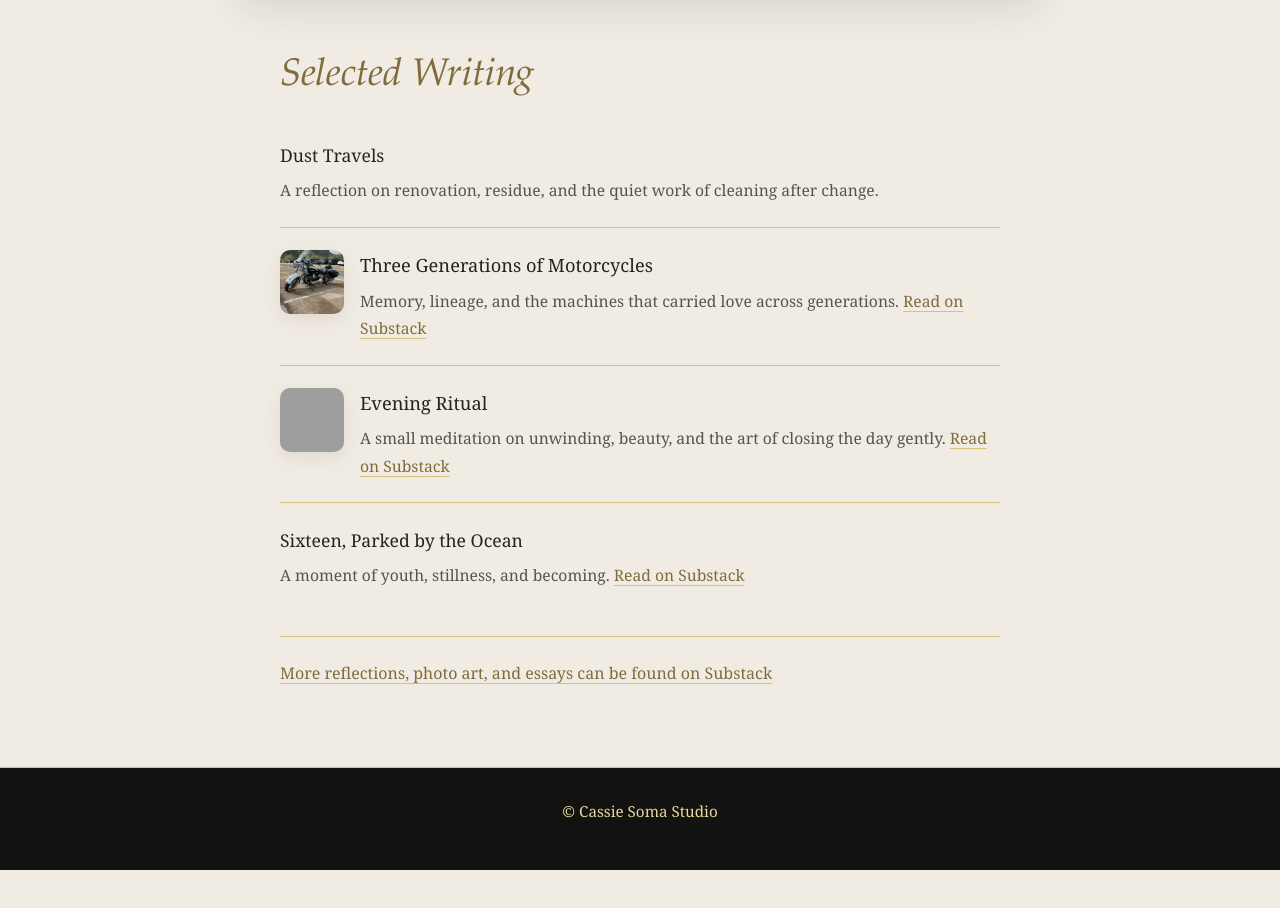
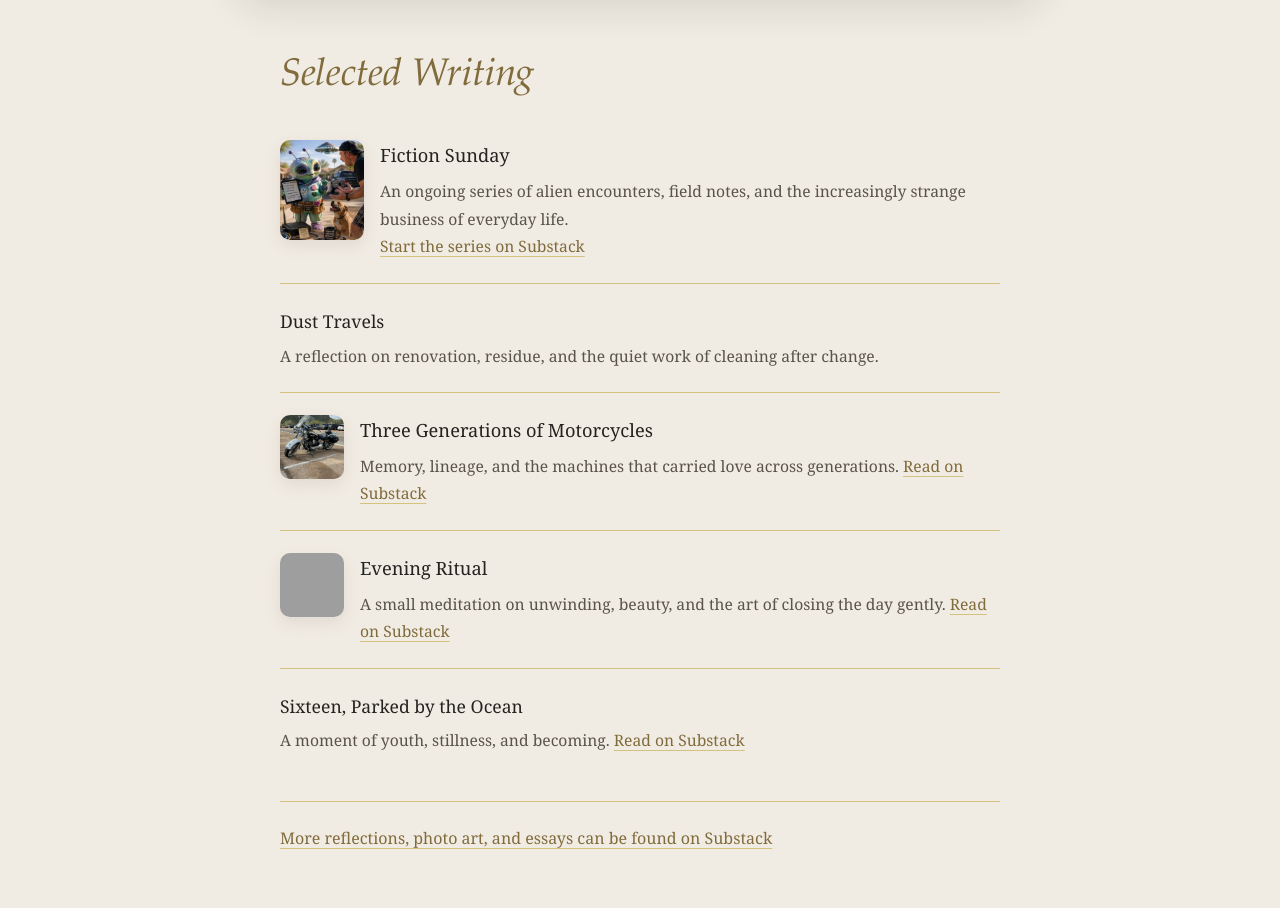
Before and after one commit to cassiesomastudio/cassiesoma.github.io, a plain HTML site: page studio.html in a window 1280 px wide. Shown: the part 2000-2908 px from the top of the page. Before the commit the page ends 2870 px from the top, so only its background shows below. Drawn offline with Linux system fonts and the light colour scheme; grey boxes are pictures that could not be loaded.

Commit message:
Feature Fiction Sunday with original artwork thumbnail and first installment link

```diff
--- a/studio.html
+++ b/studio.html
@@ -345,6 +345,8 @@ header h1,.intro h2,.featured-story h2,.writing-section h2{font-family:Baskervil
 .book-card .book-buy:focus-visible{outline:3px solid #806b3c;outline-offset:4px}
 @media(max-width:700px){.book-grid{grid-template-columns:1fr}.book-card{padding:24px}}
 
+.fiction-sunday-thumb{flex-basis:84px}.fiction-sunday-thumb img{width:84px;height:auto;border-radius:10px}
+@media(max-width:700px){.fiction-sunday-thumb{flex-basis:64px}.fiction-sunday-thumb img{width:64px;height:auto}}
 </style>
 </head>
 
@@ -412,6 +414,22 @@ header h1,.intro h2,.featured-story h2,.writing-section h2{font-family:Baskervil
 
     <section class="writing-section">
         <h2>Selected Writing</h2>
+
+        <div class="entry fiction-sunday-entry">
+            <div class="entry-inner">
+                <div class="thumb fiction-sunday-thumb">
+                    <a href="https://substack.com/@cassiesomastudio/note/p-202015494" target="_blank" rel="noopener noreferrer" aria-label="Start Fiction Sunday on Substack (opens in a new tab)">
+                        <img src="fiction-sunday-thumbnail.jpg" width="240" height="285" loading="lazy" alt="A cheerful alien offering Wi-Fi tech support beside a man and his dog, with a flying saucer overhead">
+                    </a>
+                </div>
+                <div class="entry-text">
+                    <h3>Fiction Sunday</h3>
+                    <p>An ongoing series of alien encounters, field notes, and the increasingly strange business of everyday life.</p>
+                    <p><a href="https://substack.com/@cassiesomastudio/note/p-202015494" target="_blank" rel="noopener noreferrer">Start the series on Substack</a></p>
+                </div>
+            </div>
+        </div>
+
 
         <div class="entry">
             <div class="text-only">
```
Also changed, not shown: fiction-sunday-thumbnail.jpg (added).
